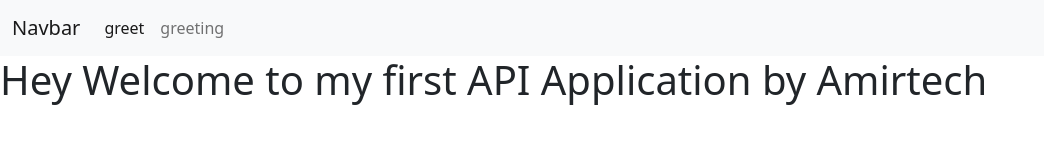
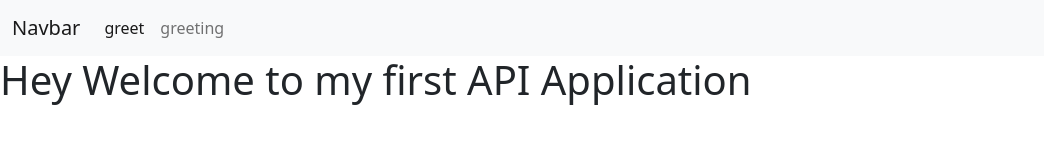
Before and after one commit to livingstone94/project1-API-with-Epress, a website: page views/welcome.html in a window 1280 px wide. Shown: the whole page, without its empty margins (0-1044 px from the left). Drawn offline with nearby package versions, Linux system fonts and the light colour scheme.

Commit message:
Update welcome.html

```diff
--- a/views/welcome.html
+++ b/views/welcome.html
@@ -28,7 +28,7 @@
             </div>
         </div>
     </nav>
-    <h1>Hey Welcome to my first API Application by Amirtech</h1>
+    <h1>Hey Welcome to my first API Application </h1>
 </body>
 
 </html>
```
